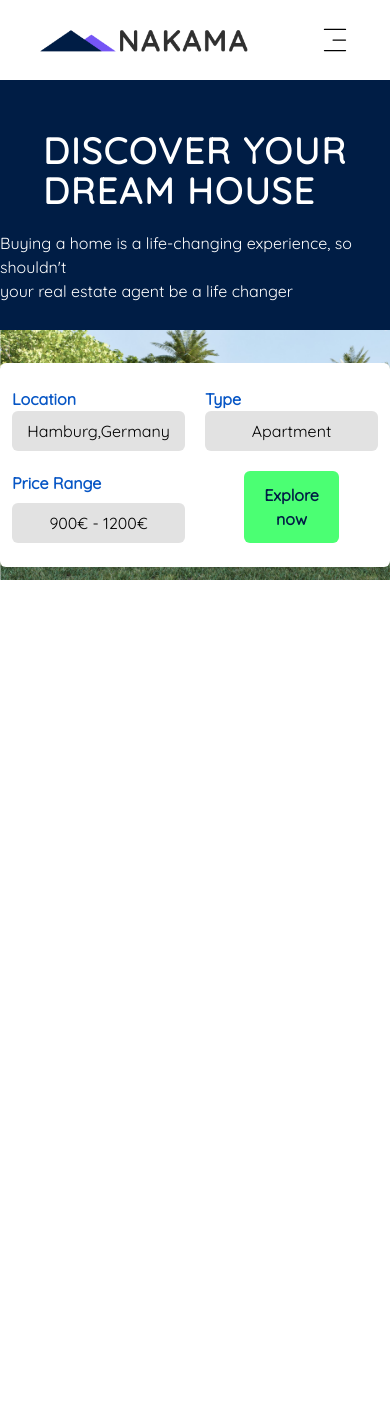
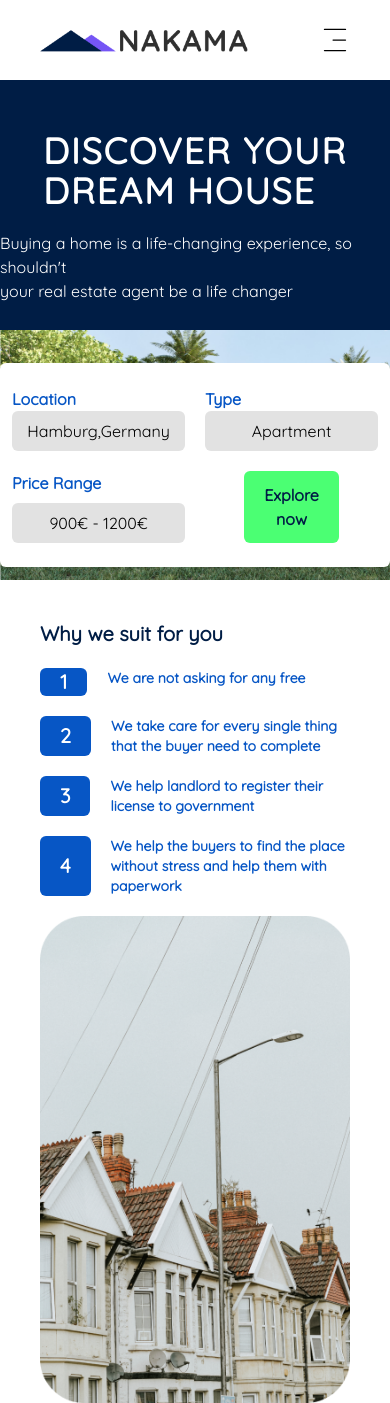
Before and after one commit to danielgen01/nakama_property_page, a React (Vite) app: page / in a window 390 px wide. Before the commit the page ends 844 px from the top, so only its background shows below. Built offline with nearby package versions, Linux system fonts and the light colour scheme.

Commit message:
Add why section, make it responsive

```diff
--- a/src/components/App/App.css
+++ b/src/components/App/App.css
@@ -7,4 +7,5 @@ body{
   margin: 0;
   padding: 0;
   font-family: "Quicksand";
+  overflow-x: hidden !important;
 }
--- a/src/components/App/App.tsx
+++ b/src/components/App/App.tsx
@@ -1,6 +1,7 @@
 import './App.css'
 import Navbar from '../Navbar/Navbar'
 import MainBanner from '../MainBanner/MainBanner'
+import BenefitsBanner from '../BenefitsBanner/BenefitsBanner'
 
 function App() {
 
@@ -8,6 +9,7 @@ function App() {
    <div className='App'>
    <Navbar />
    <MainBanner />
+   <BenefitsBanner />
    </div>
   )
 }
--- /dev/null
+++ b/src/components/BenefitsBanner/BenefitsBanner.tsx
@@ -0,0 +1,56 @@
+import React from "react"
+import Benefits_pic from "../../assets/Benefits_pic.png"
+
+const BenefitsBanner = () => {
+  return (
+    <div className="benefits-banner h-[400px] mt-10">
+      <div className="banner-content grid grid-cols-1 md:grid-cols-2 mx-10 gap-5">
+        <div className="picture-ctn flex justify-center order-2 md:order-1">
+          <img src={Benefits_pic} alt="" className="" />
+        </div>
+        <div className="benefits-list flex flex-col items-start lg:justify-center order-1 md:order-2">
+          <h1 className="text-main-dark-blue text-xl font-bold lg:text-3xl">
+            Why we suit for you
+          </h1>
+          <div className="benefit-1-ctn flex mt-5 gap-5">
+            <div className="px-5 rounded-md font-bold text-xl bg-main-light-blue text-white flex items-center">
+              1
+            </div>
+            <p className="text-sm md:text-md lg:text-xl text-main-light-blue font-bold">
+              We are not asking for any free
+            </p>
+          </div>
+
+          <div className="benefit-2-ctn flex mt-5 gap-5">
+            <div className="px-5 rounded-md font-bold text-xl bg-main-light-blue text-white flex items-center">
+              2
+            </div>
+            <p className="text-sm md:text-md lg:text-xl text-main-light-blue font-bold">
+              We take care for every single thing that the buyer need to complete
+            </p>
+          </div>
+
+          <div className="benefit-3-ctn flex mt-5 gap-5">
+            <div className="px-5 rounded-md font-bold text-xl bg-main-light-blue text-white flex items-center">
+              3
+            </div>
+            <p className="text-sm md:text-md lg:text-xl text-main-light-blue font-bold">
+              We help landlord to register their license to government
+            </p>
+          </div>
+
+          <div className="benefit-4-ctn flex mt-5 gap-5">
+            <div className="px-5 rounded-md font-bold text-xl bg-main-light-blue text-white flex items-center">
+              4
+            </div>
+            <p className="text-sm md:text-md lg:text-xl text-main-light-blue font-bold">
+             We help the buyers to find the place without stress and help them with paperwork
+            </p>
+          </div>
+        </div>
+      </div>
+    </div>
+  )
+}
+
+export default BenefitsBanner
```
Also changed, not shown: src/assets/Benefits_pic.png (renamed from src/assets/Rectangle 7.png).
